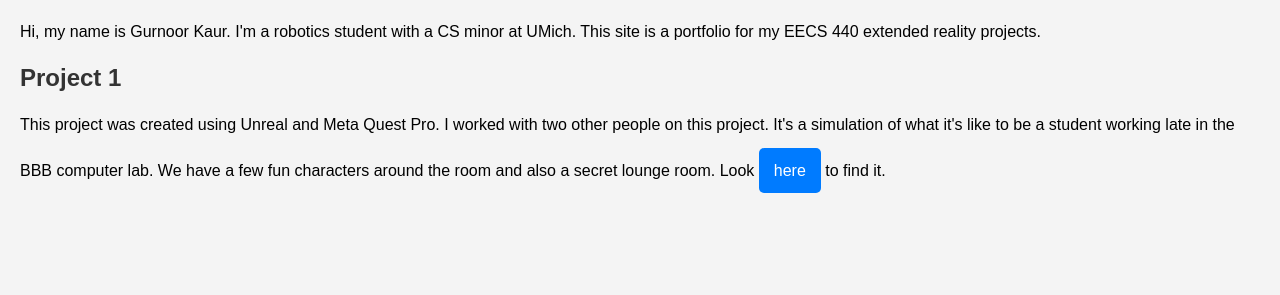
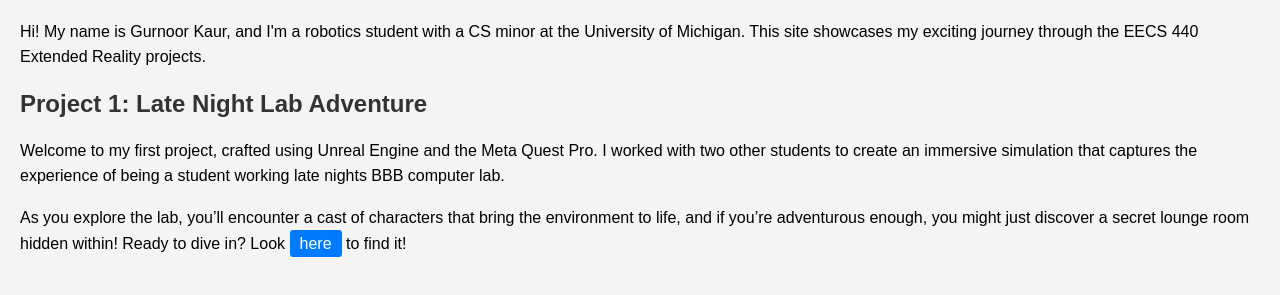
Before and after one commit to gurnoork07/gurnoork07.github.io, a plain HTML site: page index.html in a window 1280 px wide. Shown: the part 61-356 px from the top of the page. Drawn offline with Linux system fonts and the light colour scheme.

Commit message:
Update index.html

```diff
--- a/index.html
+++ b/index.html
@@ -17,23 +17,25 @@
             line-height: 1.6;
         }
         .project-link {
-            display: inline-block;
-            margin-top: 10px;
-            text-decoration: none;
             color: white;
             background-color: #007bff;
-            padding: 10px 15px;
-            border-radius: 5px;
+            padding: 5px 10px;
+            border-radius: 3px;
+            text-decoration: none;
+        }
+        .project-link:hover {
+            background-color: #0056b3;
         }
     </style>
 </head>
 <body>
     <h1>EECS 440 Portfolio</h1>
-    <p>Hi, my name is Gurnoor Kaur. I'm a robotics student with a CS minor at UMich. This site is a portfolio for my EECS 440 extended reality projects.</p>
+    <p>Hi! My name is Gurnoor Kaur, and I'm a robotics student with a CS minor at the University of Michigan. This site showcases my exciting journey through the EECS 440 Extended Reality projects.</p>
 
-    <h2>Project 1</h2>
-    <p>This project was created using Unreal and Meta Quest Pro. I worked with two other people on this project.
-        It's a simulation of what it's like to be a student working late in the BBB computer lab.
-        We have a few fun characters around the room and also a secret lounge room. Look <a href="https://youtu.be/GoC0SkYqHgM" class="project-link">here</a> to find it</a>.</p>
+    <h2>Project 1: Late Night Lab Adventure</h2>
+    <p>Welcome to my first project, crafted using Unreal Engine and the Meta Quest Pro.
+        I worked with two other students to create an immersive simulation that captures the experience of being a student working late nights BBB computer lab. </p>
+    <p>As you explore the lab, you’ll encounter a cast of characters that bring the environment to life, and if you’re adventurous enough,
+        you might just discover a secret lounge room hidden within! Ready to dive in? Look <a href="https://youtu.be/GoC0SkYqHgM" class="project-link">here</a> to find it!</p>
 </body>
 </html>
```
